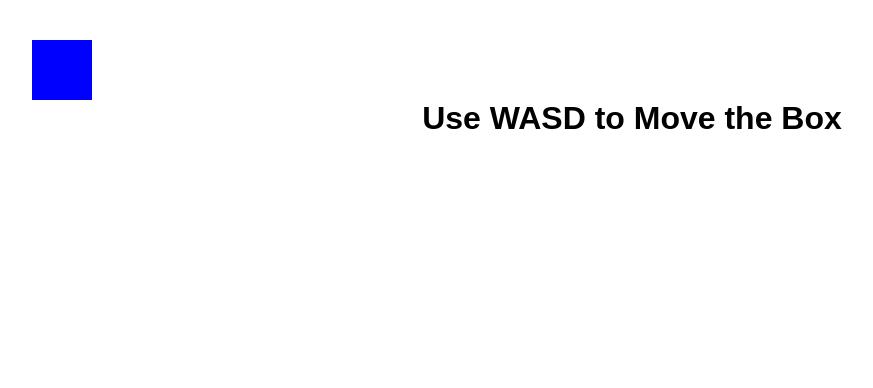
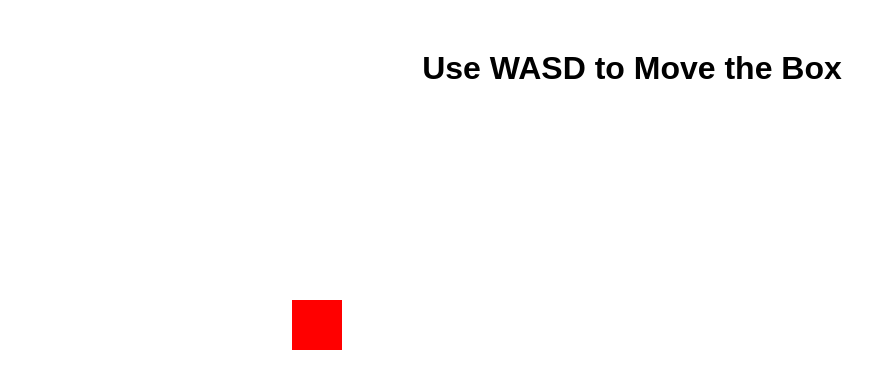
Before and after one commit to lomfley/test, a plain HTML site: page index.html in a window 1280 px wide. Shown: the whole page, without its empty margins (8-881 px from the left). Drawn offline with Linux system fonts and the light colour scheme.

Commit message:
Update style.css

```diff
--- a/style.css
+++ b/style.css
@@ -1,14 +1,14 @@
 body {
   text-align: center;
   font-family: sans-serif;
-  margin-top: 100px;
+  margin-top: 50px;
 }
 
 #box {
-  width: 60px;
-  height: 60px;
-  background-color: blue;
+  width: 50px;
+  height: 50px;
+  background-color: red;
   position: absolute;
-  top: 40px;
-  left: 40px;
+  top: 300px;
+  left: 300px;
 }
```
